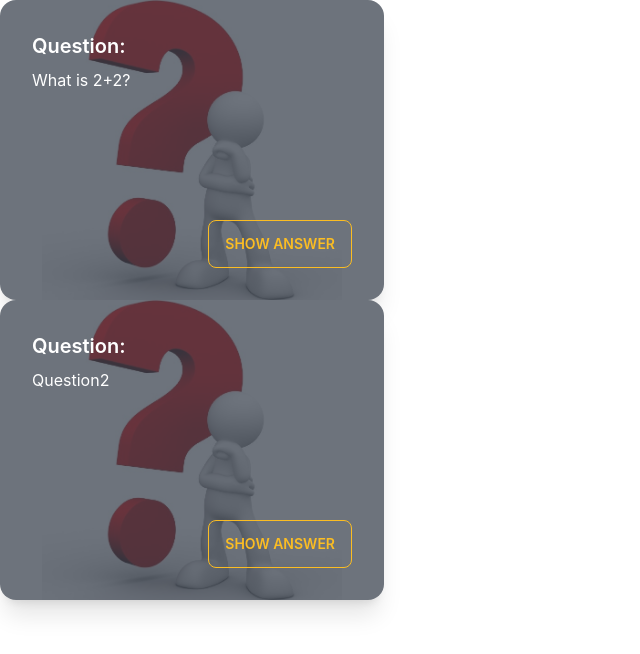
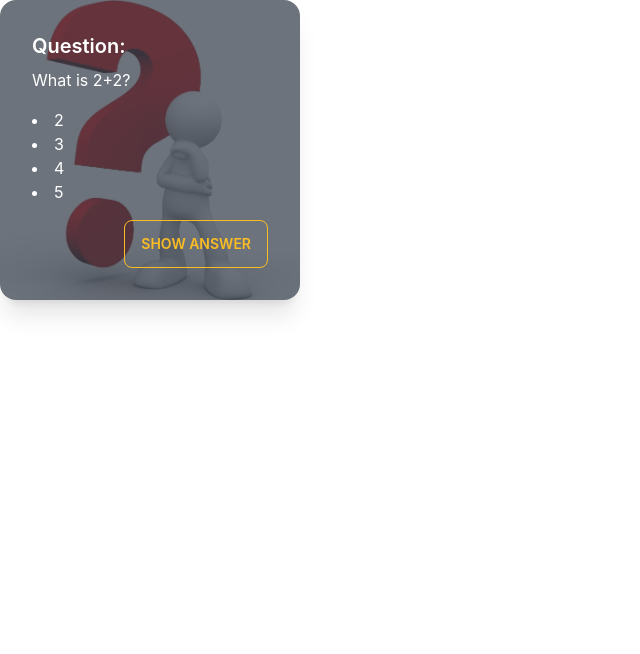
Before and after one commit to ZHANGJialiHappy/flashcardQuiz, a React (Create React App) app: page / in a window 1280 px wide. Shown: the top 654 px of the page, without its empty margins (0-640 px from the left). Built offline with nearby package versions, Linux system fonts and the light colour scheme; the HTML template or start-up script is replaced by a standard one.

Commit message:
feat: finish flip card

```diff
--- a/src/App.tsx
+++ b/src/App.tsx
@@ -24,17 +24,17 @@ const SAMPLE_FLASHCARDS = [
       '4',
       '5'
     ]
-  },
-  {
-    id: 2,
-    question: 'Question2',
-    answer:'Answer',
-    options: [
-      'Answer1',
-      'Answer2',
-      'Answer3',
-      'Answer4'
-    ]
+  // },
+  // {
+  //   id: 2,
+  //   question: 'Question2',
+  //   answer:'Answer',
+  //   options: [
+  //     'Answer1',
+  //     'Answer2',
+  //     'Answer3',
+  //     'Answer4'
+  //   ]
   }
 ]
 
--- a/src/components/Flashcard.tsx
+++ b/src/components/Flashcard.tsx
@@ -2,6 +2,7 @@ import React, { useState } from 'react';
 import { IFlashcard } from '../Interface';
 import answer from '../pic/answer.jpg';
 import question from '../pic/question.jpeg'
+import '../customize/flashcard.css'
 
 
 type Props = {
@@ -12,33 +13,39 @@ function Flashcard({ flashcard }: Props) {
   const [flip, setFlip] = useState<boolean>(false);
 
   return (
-    <div className="card w-96 bg-base-100 shadow-xl image-full h-[300px] h-[300px] "
-      onClick={() => setFlip(!flip)}>
+    <div className="w-[300px] h-[300px] bg-transparent perspective">
+      <div className={`relative preserve-3d w-full h-full duration-1000 ${flip ? 'my-rotate-y-180' : ''}`}>
 
-      {flip ?
-        <>
-          <figure><img src={answer} alt="Answer" className="w-[300px]"/></figure>
+        <div className="card bg-base-100 shadow-xl image-full absolute backface-hidden w-full h-full">
+          <figure><img src={question} alt="Question" className="w-[300px]" /></figure>
+          <div className="card-body">
+            <h2 className="card-title">Question:</h2>
+            <p>{flashcard.question}</p>
+            <p>{flashcard.options.map(option => {
+              return <li>{option}</li>
+            })}</p>
+            <div className="card-actions justify-end">
+              <button className="btn btn-outline btn-warning"
+                onClick={() => setFlip(!flip)}>Show Answer</button>
+            </div>
+          </div>
+
+        </div>
+
+        <div className="card bg-base-100 shadow-xl image-full absolute backface-hidden w-full h-full my-rotate-y-180">
+          <figure><img src={answer} alt="Answer" className="w-[300px]" /></figure>
           <div className="card-body">
             <h2 className="card-title">Answer:</h2>
             <p>{flashcard.answer}</p>
             <div className="card-actions justify-end">
-              <button className="btn btn-outline btn-warning">Show Question</button>
+              <button className="btn btn-outline btn-warning"
+                onClick={() => setFlip(!flip)}>Show Question</button>
             </div>
           </div>
-        </>
-        :
-        <>
-          <figure><img src={question} alt="Question" className="w-[300px]"/></figure>
-          <div className="card-body">
-            <h2 className="card-title">Question:</h2>
-            <p>{flashcard.question}</p>
-            <div className="card-actions justify-end">
-              <button className="btn btn-outline btn-warning">Show Answer</button>
-            </div>
-          </div>
-        </>
-      }
 
+        </div>
+
+      </div>
     </div>
   )
 }
--- /dev/null
+++ b/src/customize/flashcard.css
@@ -0,0 +1,20 @@
+.perspective {
+    perspective: 1000px;
+}
+
+.preserve-3d {
+    transform-style: preserve-3d;
+}
+
+.duration-1000 {
+    transition-duration: 1000ms;
+}
+
+.my-rotate-y-180 {
+    transform: rotateY(180deg);
+}
+
+.backface-hidden {
+    -webkit-backface-visibility: hidden;
+    backface-visibility: hidden;
+}
```
